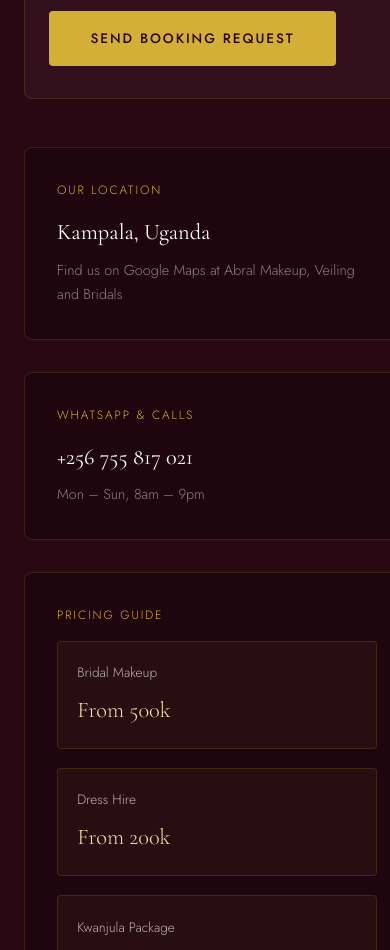
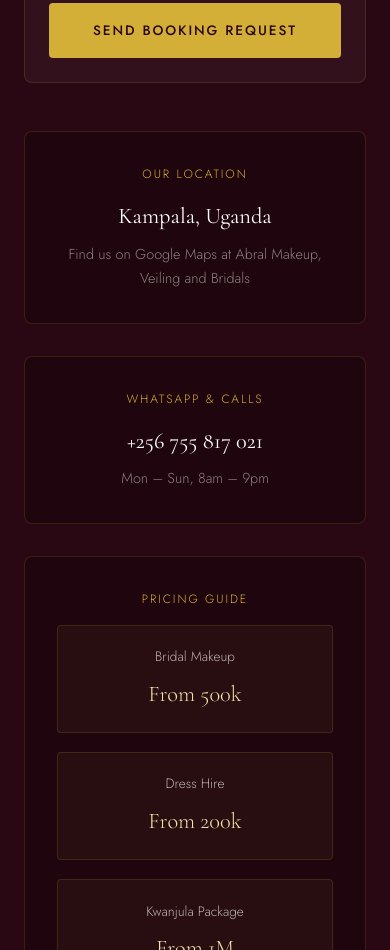
Before and after one commit to Nashir-ngb/Abral-Makeup, a website: page index.html in a window 390 px wide. Shown: the part 11050-12000 px from the top of the page. Drawn offline with nearby package versions, Linux system fonts and the light colour scheme.

Commit message:
Update centre aligned form

```diff
--- a/index.html
+++ b/index.html
@@ -2049,11 +2049,21 @@
       }
 
       .book-form {
-        padding: 2rem 1.5rem;
+        padding: 1.5rem;
         backdrop-filter: none;
         -webkit-backdrop-filter: none;
         background: rgba(255, 255, 255, 0.04);
         border-color: rgba(212, 175, 55, 0.15);
+        width: 100%;
+        max-width: 100%;
+        box-sizing: border-box;
+        overflow: hidden;
+      }
+
+      .form-submit {
+        width: 100%;
+        align-self: stretch;
+        text-align: center;
       }
 
       .form-row {
@@ -2062,12 +2072,36 @@
 
       #book::before {
         display: none;
+      }
+
+      .book-info {
+        width: 100%;
+        box-sizing: border-box;
       }
 
       .book-info-item {
         background: rgba(0, 0, 0, 0.25);
         width: 100%;
         box-sizing: border-box;
+        text-align: center;
+      }
+
+      .book-info-item:hover {
+        transform: none;
+      }
+
+      .book-info-label,
+      .book-info-value,
+      .book-info-sub {
+        text-align: center;
+      }
+
+      .pricing-grid {
+        grid-template-columns: 1fr;
+      }
+
+      .price-item {
+        text-align: center;
       }
 
       .about-layout {
```
